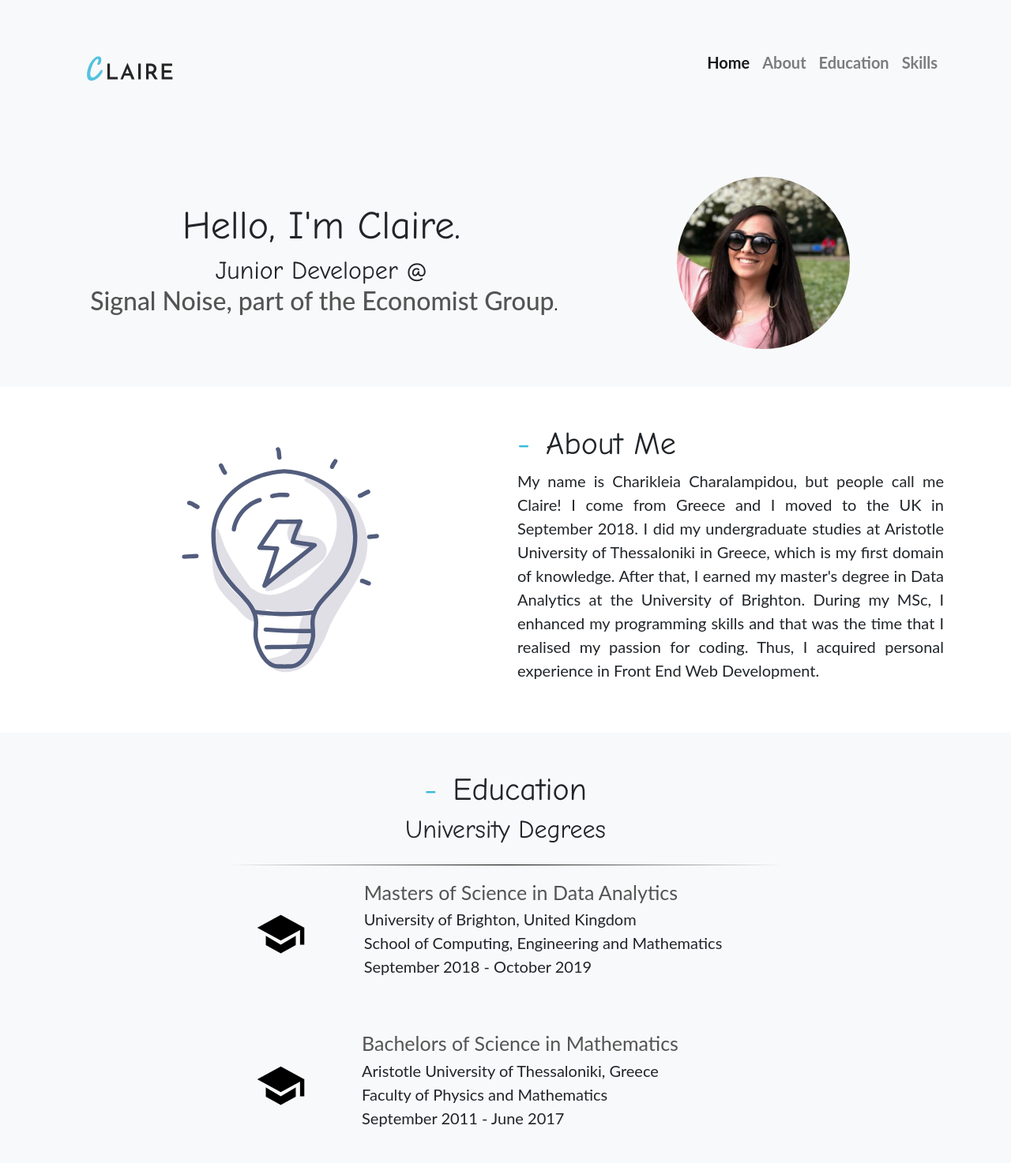
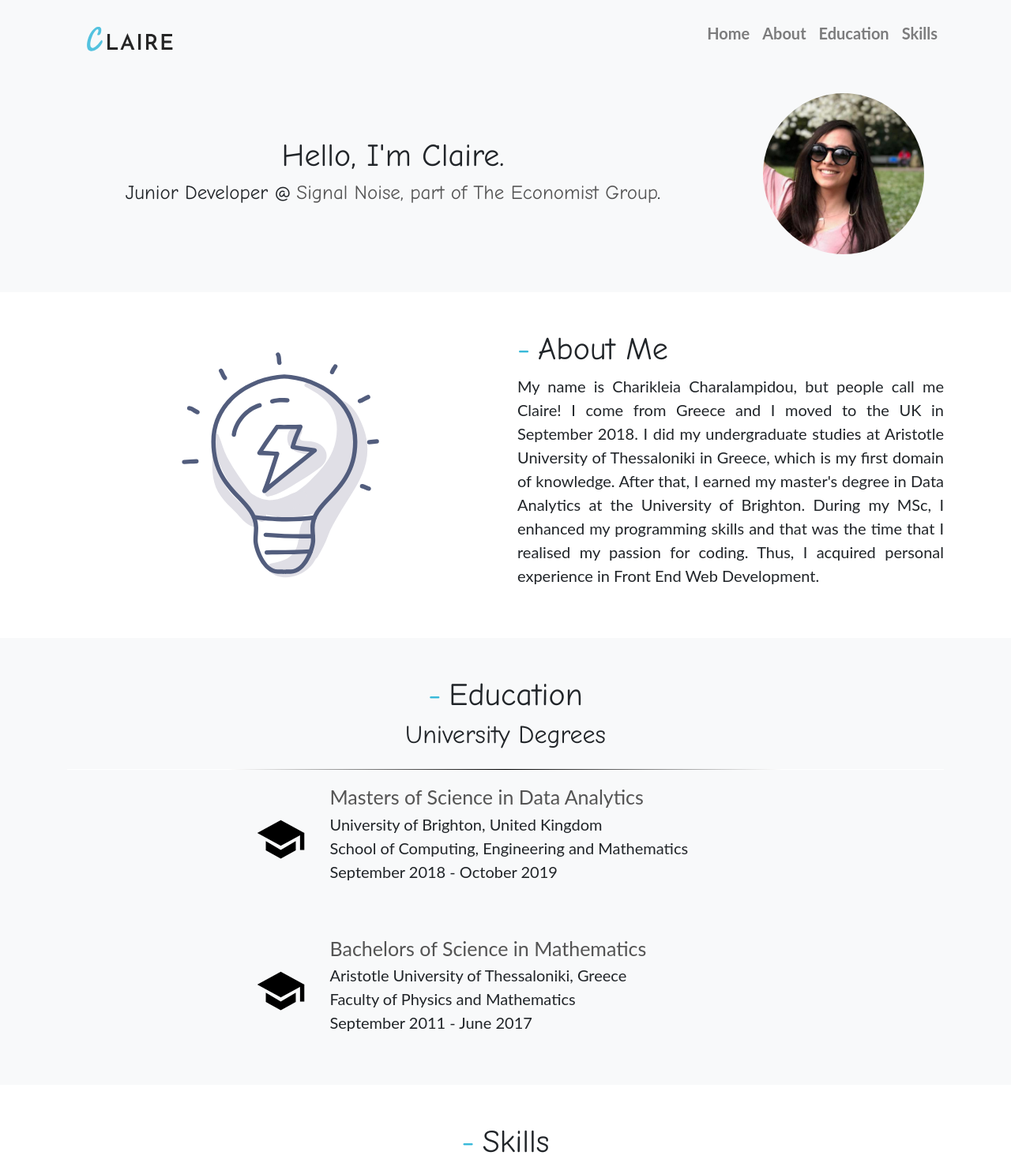
Before and after one commit to dotclaire/dotclaire.im, a Gatsby site: page / in a window 1280 px wide. Shown: the top 1473 px of the page at 79% size. Built offline with nearby package versions, Linux system fonts and the light colour scheme; Gatsby itself is replaced by a stand-in of ours.

Commit message:
Setting up jQuery, fixing responsiveness

```diff
--- a/gatsby-browser.js
+++ b/gatsby-browser.js
@@ -1,2 +1,8 @@
+import * as jQuery from "jquery"
+import Popper from "popper.js"
+import "bootstrap"
 import "bootstrap/dist/css/bootstrap.css"
 import "./src/styles/global.css"
+
+window.$ = jQuery
+window.Popper = Popper
--- a/package.json
+++ b/package.json
@@ -15,6 +15,8 @@
   "dependencies": {
     "bootstrap": "^4.3.1",
     "gatsby": "^2.17.6",
+    "jquery": "^3.3.1",
+    "popper.js": "^1.16.0",
     "react": "^16.11.0",
     "react-bootstrap": "^1.0.0-beta.14",
     "react-dom": "^16.11.0"
--- a/src/components/AboutMe.js
+++ b/src/components/AboutMe.js
@@ -6,12 +6,13 @@ export const AboutMe = () => {
     <section id="aboutme">
       <div className="container d-flex py-5">
         <div className="row">
-          <div className="col d-flex justify-content-center align-items-center">
+          <div className="col-md-12 col-lg-6 d-flex justify-content-center align-items-center">
             <Info />
           </div>
-          <div className="col">
-            <h1>
-              <span className="hyphen">-</span>About Me
+          <div className="col-md-12 col-lg-6">
+            <h1 className="d-flex justify-content-center justify-content-lg-start">
+              <span className="hyphen">-</span>
+              About Me
             </h1>
             <p>
               My name is Charikleia Charalampidou, but people call me Claire! I
--- a/src/components/Education.js
+++ b/src/components/Education.js
@@ -3,26 +3,26 @@ import { EducationIcon } from "../icons/EducationIcon"
 
 export const Education = () => {
   return (
-    <section id="education" className="d-flex p-5 bg-light">
-      <div className="container">
-        <div className="row d-flex justify-content-center">
+    <section id="education" className="d-flex bg-light">
+      <div className="container py-5">
+        <div className="row d-flex justify-content-center padding-right">
           <h1>
             <span className="hyphen">-</span>Education
           </h1>
         </div>
 
-        <div className="row d-flex justify-content-center">
+        <div className="row d-flex justify-content-center padding-right">
           <h2>University Degrees</h2>
         </div>
 
-        <hr className="education-line" />
+        <hr />
 
         <div className="row d-flex justify-content-center">
-          <div className="col-1 d-flex justify-content-center align-items-center">
+          <div className="col-sm-12 col-lg-1 d-flex justify-content-center align-items-center">
             <EducationIcon />
           </div>
-          <div className="col-6 d-flex justify-content-center align-items-center">
-            <p>
+          <div className="col-sm-12 col-lg-6">
+            <p className="text-center text-lg-left">
               <span className="degree-title">
                 Masters of Science in Data Analytics
               </span>
@@ -34,12 +34,12 @@ export const Education = () => {
           </div>
         </div>
 
-        <div className="row mt-5 d-flex justify-content-center align-items-center">
-          <div className="col-1 d-flex justify-content-center align-items-center">
+        <div className="row mt-5 d-flex justify-content-center">
+          <div className="col-sm-12 col-lg-1 d-flex justify-content-center align-items-center">
             <EducationIcon />
           </div>
-          <div className="col-6 d-flex justify-content-center align-items-center">
-            <p className="pr-5">
+          <div className="col-sm-12 col-lg-6">
+            <p className="text-center text-lg-left">
               <span className="degree-title">
                 Bachelors of Science in Mathematics
               </span>
--- a/src/components/Home.js
+++ b/src/components/Home.js
@@ -5,23 +5,23 @@ export const Home = () => {
     <section id="home" className="bg-light d-flex flex-fill py-5">
       <div className="container d-flex justify-content-center align-items-center">
         <div className="row d-flex justify-content-center">
-          <div className="col d-flex flex-column justify-content-center">
-            <h1 className="heading text-center">Hello, I'm Claire.</h1>
-            <h2 className="text-center">
-              Junior Developer &#64; <br />
+          <div className="col-sm-12 col-md d-flex flex-column justify-content-center">
+            <h1 className="greeting text-center">Hello, I'm Claire.</h1>
+            <h2 className="job text-center">
+              Junior Developer &#64;
               <a
                 className="company-name"
                 href="https://signal-noise.co.uk"
                 target="_blank"
               >
-                Signal Noise, part of the Economist Group
+                Signal Noise, part of The Economist Group
               </a>
               .
             </h2>
           </div>
-          <div className="col-5 d-flex justify-content-center">
+          <div className="col-sm-12 col-md-3 d-flex justify-content-center">
             <img
-              className="rounded-circle w-50"
+              className="portrait rounded-circle"
               src="53490573.jpeg"
               alt="portrait"
             />
--- a/src/components/Navbar.js
+++ b/src/components/Navbar.js
@@ -1,12 +1,13 @@
 import React from "react"
 import { Logo } from "../icons/Logo"
+import "popper.js"
+import "jquery/dist/jquery.slim"
 
 export class Navbar extends React.Component {
   render() {
     return (
-      <nav className="navbar navbar-expand-lg navbar-light bg-light">
+      <nav className="navbar navbar-light navbar-expand-lg bg-light fixed-top">
         <div className="container">
-          <div>
           <a className="navbar-brand" href="/">
             <Logo className="logo" />
           </a>
@@ -19,14 +20,13 @@ export class Navbar extends React.Component {
             aria-expanded="false"
             aria-label="Toggle navigation"
           >
-              <span className="navbar-toggler-icon"></span>
+            <span className="navbar-toggler-icon" />
           </button>
-          </div>
-          <div className="nav-menu" id="navbarSupportedContent">
-            <ul className="navbar-nav mr-auto d-flex justify-content-end">
-              <li className="nav-item active">
+          <div id="navbarSupportedContent" className="navbar-collapse collapse">
+            <ul className="navbar-nav ml-auto">
+              <li className="nav-item">
                 <a className="nav-link font-weight-bold h5" href="#home">
-                  Home <span className="sr-only">(current)</span>
+                  Home
                 </a>
               </li>
               <li className="nav-item">
@@ -34,12 +34,12 @@ export class Navbar extends React.Component {
                   About
                 </a>
               </li>
-              <li className="nav-item dropdown">
+              <li className="nav-item">
                 <a className="nav-link font-weight-bold h5" href="#education">
                   Education
                 </a>
               </li>
-              <li className="nav-item dropdown">
+              <li className="nav-item">
                 <a className="nav-link font-weight-bold h5" href="#skills">
                   Skills
                 </a>
--- a/src/components/Skills.js
+++ b/src/components/Skills.js
@@ -16,21 +16,21 @@ import { SqlIcon } from "../icons/SqlIcon"
 
 export const Skills = () => {
   return (
-    <section id="skills" className="d-flex p-5">
-      <div className="container">
+    <section id="skills" className="d-flex">
+      <div className="container py-5">
         <div className="row d-flex justify-content-center">
           <h1>
             <span className="hyphen">-</span>Skills
           </h1>
         </div>
         <div className="row d-flex justify-content-center">
-          <h2>Web Development Skills</h2>
+          <h2 className="text-center">Web Development Skills</h2>
         </div>
         <hr />
         <div className="row d-flex justify-content-center">
-          <div className="col-7 mt-4 web-skills">
+          <div className="col-sm-12 col-md-9 col-lg-7 mt-4 web-skills">
             <ul className="row p-2 d-flex justify-content-center">
-              <div className="col-5">
+              <div className="col-sm-4">
                 <li>
                   <span>
                     <JavascriptIcon />
@@ -44,7 +44,7 @@ export const Skills = () => {
                   HTML
                 </li>
                 <li>
-                  <span className="ml-1">
+                  <span>
                     <CssIcon />
                   </span>
                   CSS
@@ -55,21 +55,21 @@ export const Skills = () => {
                   </span>
                   React
                 </li>
-                <li className="ml-1">
+                <li>
                   <span>
                     <BootstrapIcon />
                   </span>
                   Bootstrap
                 </li>
               </div>
-              <div className="col-4">
+              <div className="col-sm-4">
                 <li>
                   <span>
                     <WebpackIcon />
                   </span>
                   Webpack
                 </li>
-                <li className="ml-2">
+                <li>
                   <span>
                     <GatsbyIcon />
                   </span>
@@ -87,7 +87,7 @@ export const Skills = () => {
                   </span>
                   Git
                 </li>
-                <li className="ml-1">
+                <li>
                   <span>
                     <TypescriptIcon />
                   </span>
@@ -102,9 +102,9 @@ export const Skills = () => {
         </div>
         <hr />
         <div className="row d-flex justify-content-center">
-          <div className="col-7 mt-4 web-skills">
+          <div className="col-sm-12 col-md-9 col-lg-7 mt-4 web-skills">
             <ul className="row p-2 d-flex justify-content-center">
-              <div className="col-9">
+              <div className="col-sm-12 col-md-8">
                 <li>
                   <span>
                     <MachineLearningIcon />
--- a/src/icons/HtmlIcon.js
+++ b/src/icons/HtmlIcon.js
@@ -4,8 +4,6 @@ export const HtmlIcon = () => {
   return (
     <svg
       xmlns="http://www.w3.org/2000/svg"
-      width="56.693"
-      height="56.693"
       version="1.1"
       viewBox="0 0 56.693 56.693"
       xmlSpace="preserve"
--- a/src/icons/Logo.js
+++ b/src/icons/Logo.js
@@ -5,7 +5,7 @@ export const Logo = () => {
     <svg
       xmlns="http://www.w3.org/2000/svg"
       width="150"
-      height="150"
+      height="75"
       viewBox="0 0 500 200"
     >
       <g
--- a/src/styles/global.css
+++ b/src/styles/global.css
@@ -6,6 +6,7 @@ html {
 body {
   height: 100%;
   font-family: "Comic Sans MS", cursive, sans-serif;
+  padding-top: 70px;
 }
 
 #___gatsby {
@@ -32,19 +33,32 @@ body {
   padding-top: 110px;
 }
 
-.heading {
-  font-size: 50px;
+.greeting {
+  font-size: 40px;
+}
+
+.job {
+  font-size: 25px;
 }
 
 .company-name {
-  font-size: 2rem;
+  font-size: 25px;
   color: #545454;
   padding-left: 7px;
+  font-family: "Comic Sans MS", cursive, sans-serif;
+}
+
+.portrait {
+  width: 80%;
 }
 
 .hyphen {
   color: #36b8d9;
-  padding-right: 10px;
+}
+
+.padding-right {
+  padding-right: 15px;
+  padding-left: 15px;
 }
 
 p {
```
Also changed, not shown: 1 other file. Lines whose indentation alone changed are shown as unchanged.
